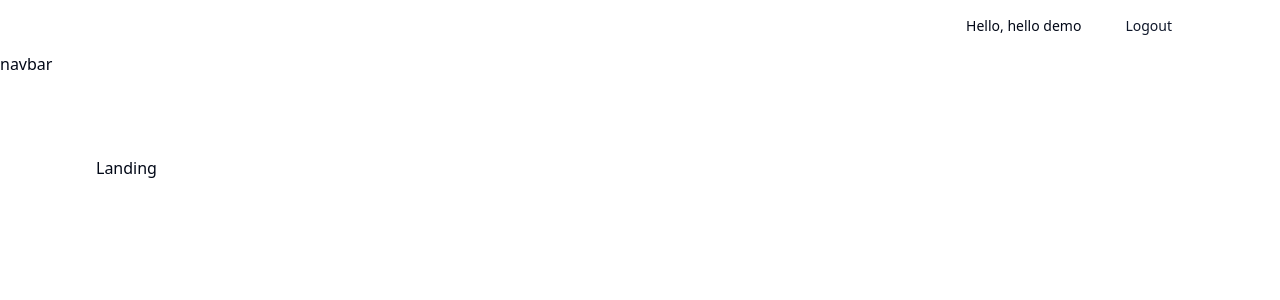
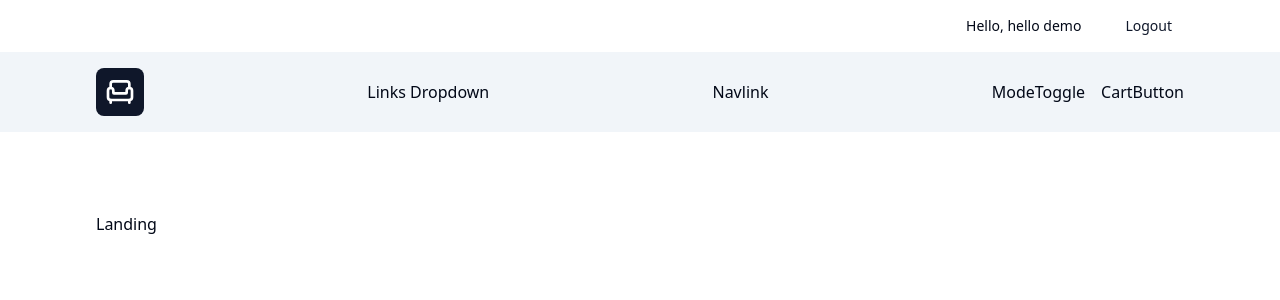
Before and after one commit to Ankit9835/react_typescript_ecomm, a React app: page / in a window 1280 px wide. Shown: the top 300 px of the page. Built offline with nearby package versions, Linux system fonts and the light colour scheme; the HTML template or start-up script is replaced by a standard one.

Commit message:
setting up navbar

```diff
--- /dev/null
+++ b/src/components/CartButton.tsx
@@ -0,0 +1,11 @@
+import React from 'react'
+
+const CartButton = () => {
+  return (
+    <div>
+        CartButton
+    </div>
+  )
+}
+
+export default CartButton
--- /dev/null
+++ b/src/components/LinksDropdown.tsx
@@ -0,0 +1,11 @@
+import React from 'react'
+
+const LinksDropdown = () => {
+  return (
+    <div>
+        Links Dropdown
+    </div>
+  )
+}
+
+export default LinksDropdown
--- /dev/null
+++ b/src/components/Logo.tsx
@@ -0,0 +1,15 @@
+import { Link } from 'react-router-dom';
+import { Armchair } from 'lucide-react';
+
+function Logo() {
+  return (
+    <Link
+      to='/'
+      className='hidden lg:flex justify-center items-center bg-primary p-2 rounded-lg text-white '
+    >
+      <Armchair className='w-8 h-8' />
+    </Link>
+  );
+}
+
+export default Logo;
--- /dev/null
+++ b/src/components/ModeToggle.tsx
@@ -0,0 +1,11 @@
+import React from 'react'
+
+const ModeToggle = () => {
+  return (
+    <div>
+        ModeToggle
+    </div>
+  )
+}
+
+export default ModeToggle
--- /dev/null
+++ b/src/components/NavLink.tsx
@@ -0,0 +1,11 @@
+import React from 'react'
+
+const NavLink = () => {
+  return (
+    <div>
+      Navlink
+    </div>
+  )
+}
+
+export default NavLink
--- /dev/null
+++ b/src/components/Navbar.tsx
@@ -0,0 +1,22 @@
+import CartButton from './CartButton';
+import LinksDropdown from './LinksDropdown';
+import Logo from './Logo';
+import ModeToggle from './ModeToggle';
+import NavLink from './NavLink';
+
+const Navbar = () => {
+  return (
+    <nav className='bg-muted py-4'>
+      <div className='align-element flex justify-between items-center'>
+        <Logo />
+        <LinksDropdown />
+        <NavLink />
+        <div className='flex justify-center items-center gap-x-4'>
+          <ModeToggle />
+          <CartButton />
+        </div>
+      </div>
+    </nav>
+  );
+};
+export default Navbar;
--- a/src/components/index.ts
+++ b/src/components/index.ts
@@ -1 +1,7 @@
 export { default as Header } from './Header';
+export {default as CartButton} from './CartButton'
+export {default as LinksDropdown} from './LinksDropdown'
+export {default as Logo} from './Logo'
+export {default as ModeToggle} from './ModeToggle'
+export {default as Navbar} from './Navbar'
+export {default as NavLink} from './NavLink'
--- a/src/pages/HomeLayout.tsx
+++ b/src/pages/HomeLayout.tsx
@@ -1,12 +1,12 @@
 import React from 'react'
 import { Outlet } from 'react-router-dom'
-import { Header } from '../components'
+import { Header, Navbar } from '../components'
 
 const HomeLayout = () => {
   return (
     <>
     <Header />
-    <nav>navbar</nav>
+    <Navbar />
     <div className='align-element py-20'>
       <Outlet />
     </div>
--- /dev/null
+++ b/src/utils/index.ts
@@ -0,0 +1 @@
+export * from './link';
--- /dev/null
+++ b/src/utils/link.ts
@@ -0,0 +1,13 @@
+type Link = {
+    href:string,
+    label:string
+}
+
+export const links: Link[] = [
+    {href: '/', label:'home'},
+    {href: 'about', label:'about'},
+    {href: 'products', label:'products'},
+    {href: 'cart', label:'cart'},
+    {href: 'checkout', label:'checkout'},
+    {href: 'orders', label:'orders'},
+]
```
